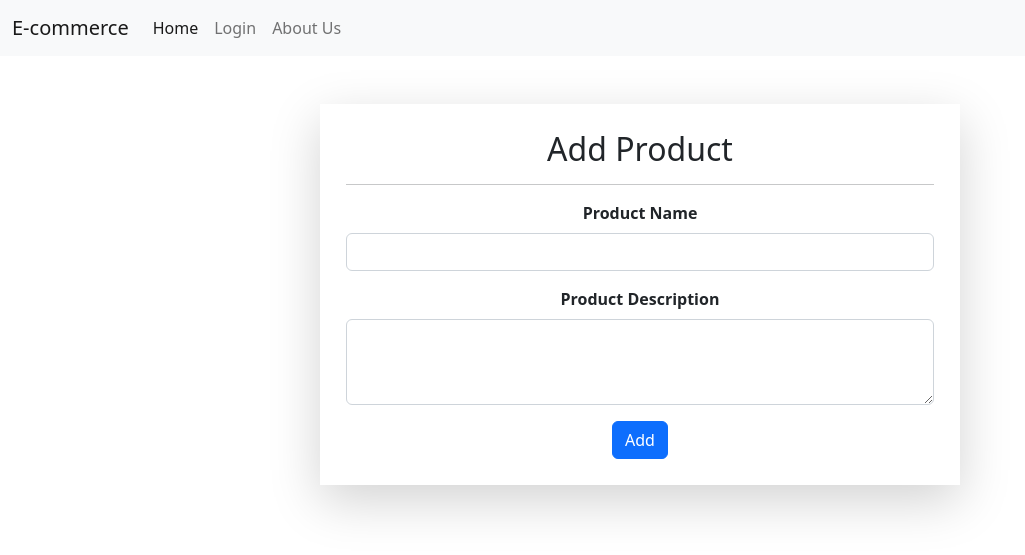
After one commit to ImtiazAkash/E-commerce, a PHP site: page /E-commerce/includes/dynamic/add_product.php in a window 1280 px wide. The commit adds this page. Shown: the top 555 px of the page, without its empty margins (0-1025 px from the left). Run offline with PHP 8.4, Linux system fonts and the light colour scheme.

Commit message:
a whole lot of changes

```diff
--- a/includes/actions/login_action.php
+++ b/includes/actions/login_action.php
@@ -1,5 +1,5 @@
 <?php
-   require_once("../helpers/con_db.php");
+   require_once('../helpers/con_db.php');
    session_start();
 
    if(isset($_POST['btn_login']) == "Login") {
--- a/includes/actions/register_action.php
+++ b/includes/actions/register_action.php
@@ -1,6 +1,6 @@
 <?php
     session_start();
-    require_once("../helpers/con_db.php");
+    require_once('../helpers/con_db.php');
     if(isset($_POST['btn_reg']) == "Register") {
         $Name = $_POST['username'];
         $Email = $_POST['email'];
--- /dev/null
+++ b/includes/actions/showProduct.php
@@ -0,0 +1,6 @@
+<?php
+    require_once ('./includes/helpers/con_db.php');
+    $sqlShow = "SELECT * FROM tbl_product";
+    $qryShow = mysqli_query($dbCon,$sqlShow);
+    $numData = mysqli_num_rows($qryShow);
+?>
--- a/includes/layouts/about.php
+++ b/includes/dynamic/about.php
@@ -1,4 +1,4 @@
-<?php include_once('./header.php') ?>
+<?php include_once('../layouts/header.php') ?>
 
 <!DOCTYPE html>
 <html lang="en">
--- /dev/null
+++ b/includes/dynamic/add_product.php
@@ -0,0 +1,48 @@
+<?php include_once('../layouts/header.php') ?>
+
+<!DOCTYPE html>
+<html lang="en">
+
+<head>
+    <meta charset="UTF-8">
+    <meta http-equiv="X-UA-Compatible" content="IE=edge">
+    <meta name="viewport" content="width=device-width, initial-scale=1.0">
+    <link rel="stylesheet" href="../../styles/style.css">
+    <title>Document</title>
+</head>
+
+<body>
+    <div class="container-sm shadow-lg mt-5 usr_box">
+
+        <?php
+        if (@$_SESSION['product_msg'] != "") {
+        ?>
+
+            <div class="alert alert-warning" role="alert">
+                <?= $_SESSION['product_msg']; ?>
+
+            </div>
+        <?php echo $_SESSION['product_msg'] = "";
+        } ?>
+
+        <div>
+            <h2>Add Product</h2>
+            <hr class="mb-3">
+        </div>
+        <form action="../actions/addproduct_action.php" method="post" enctype="multipart">
+            <div class="mb-3">
+                <label class="form-label fw-bold">Product Name</label>
+                <input type="text" class="form-control" name="product_name">
+            </div>
+            <div class="mb-3">
+                <label class="form-label fw-bold">Product Description</label>
+                <textarea style="margin-bottom: 2%;" class="form-control" rows="3" name="product_description"></textarea>
+            </div>
+            <div>
+                <input class="btn btn-primary" type="submit" value="Add" name="add_btn">
+            </div>
+        </form>
+    </div>
+</body>
+
+</html>
--- a/includes/layouts/login.php
+++ b/includes/dynamic/login.php
@@ -1,4 +1,4 @@
-<?php include_once('./header.php') ?>
+<?php include_once('../layouts/header.php') ?>
 
 <!DOCTYPE html>
 <html lang="en">
@@ -34,11 +34,11 @@
                 <input style="margin-bottom: 2%" type="password" placeholder="Password" name="password_field" required>
             </div>
             <div>
-                <input type="submit" value="Login" name="btn_login">
+                <input class="btn btn-primary" type="submit" value="Login" name="btn_login">
             </div>
             <!-- Register buttons -->
             <div class="text-center">
-                <p>Not a member? <a href="/E-commerce/includes/layouts/register.php">Register</a></p>
+                <p>Not a member? <a href="/E-commerce/includes/dynamic/register.php">Register</a></p>
             </div>
         </form>
     </div>
--- a/includes/helpers/con_db.php
+++ b/includes/helpers/con_db.php
@@ -6,6 +6,7 @@
 
     $dbCon = mysqli_connect($host, $userName, $pwd, $dbName);
     @define("BASE", "http://localhost/E-commerce/");
-    @define("REGISTER", "http://localhost/E-commerce/includes/layouts/register.php");
-    @define("LOGIN", "http://localhost/E-commerce/includes/layouts/login.php");
+    @define("REGISTER", "http://localhost/E-commerce/includes/dynamic/register.php");
+    @define("LOGIN", "http://localhost/E-commerce/includes/dynamic/login.php");
+    @define("Add_product", "http://localhost/E-commerce/includes/dynamic/add_product.php");
 ?>
--- a/includes/layouts/header.php
+++ b/includes/layouts/header.php
@@ -22,15 +22,15 @@
           <a class="nav-link active" aria-current="page" href="/E-commerce">Home</a>
           <?php if (@$_SESSION['user'] == "") { ?>
             <div>
-              <a class="nav-link" href="/E-commerce/includes/layouts/login.php">Login</a>
+              <a class="nav-link" href="/E-commerce/includes/dynamic/login.php">Login</a>
             </div>
           <?php } ?>
           <?php if (@$_SESSION['user'] != "") { ?>
             <div>
-              <a class="nav-link" href="/E-commerce/includes/layouts/user_options.php">More</a>
+              <a class="nav-link" href="/E-commerce/includes/dynamic/user_options.php">More</a>
             </div>
           <?php } ?>
-          <a class="nav-link" href="/E-commerce/includes/layouts/about.php">About Us</a>
+          <a class="nav-link" href="/E-commerce/includes/dynamic/about.php">About Us</a>
         </div>
       </div>
     </div>
--- a/styles/style.css
+++ b/styles/style.css
@@ -20,6 +20,7 @@
 
 .usr_box {
   width: 50%;
+  margin-top: 10%;
   margin-left: auto;
   margin-right: auto;
   text-align: center;
@@ -30,3 +31,16 @@
   height: 70px;
   width: 130px;
 }
+
+.description_style {
+  white-space: nowrap;
+  width: 200px;
+  overflow: hidden;
+  text-overflow: ellipsis;
+}
+
+.description_style:hover {
+  white-space: normal;
+  overflow: visible;
+  width: 100%;
+}
```
Also changed, not shown: includes/actions/addproduct_action.php (added, +22 -0 lines), includes/dynamic/register.php (renamed from includes/layouts/register.php, +5 -5 lines), includes/dynamic/user_options.php (added, +21 -0 lines), includes/layouts/user_options.php (deleted, +0 -21 lines), index.php (+19 -61 lines).
